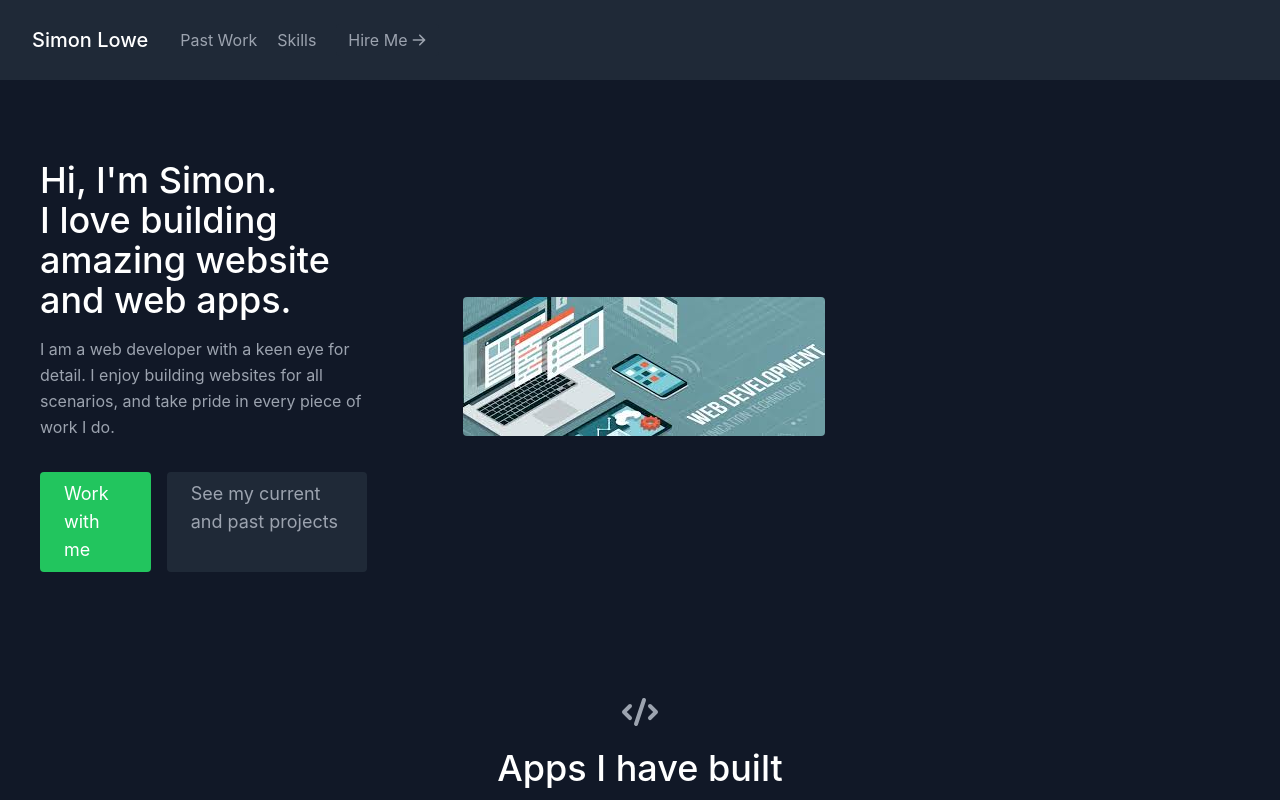
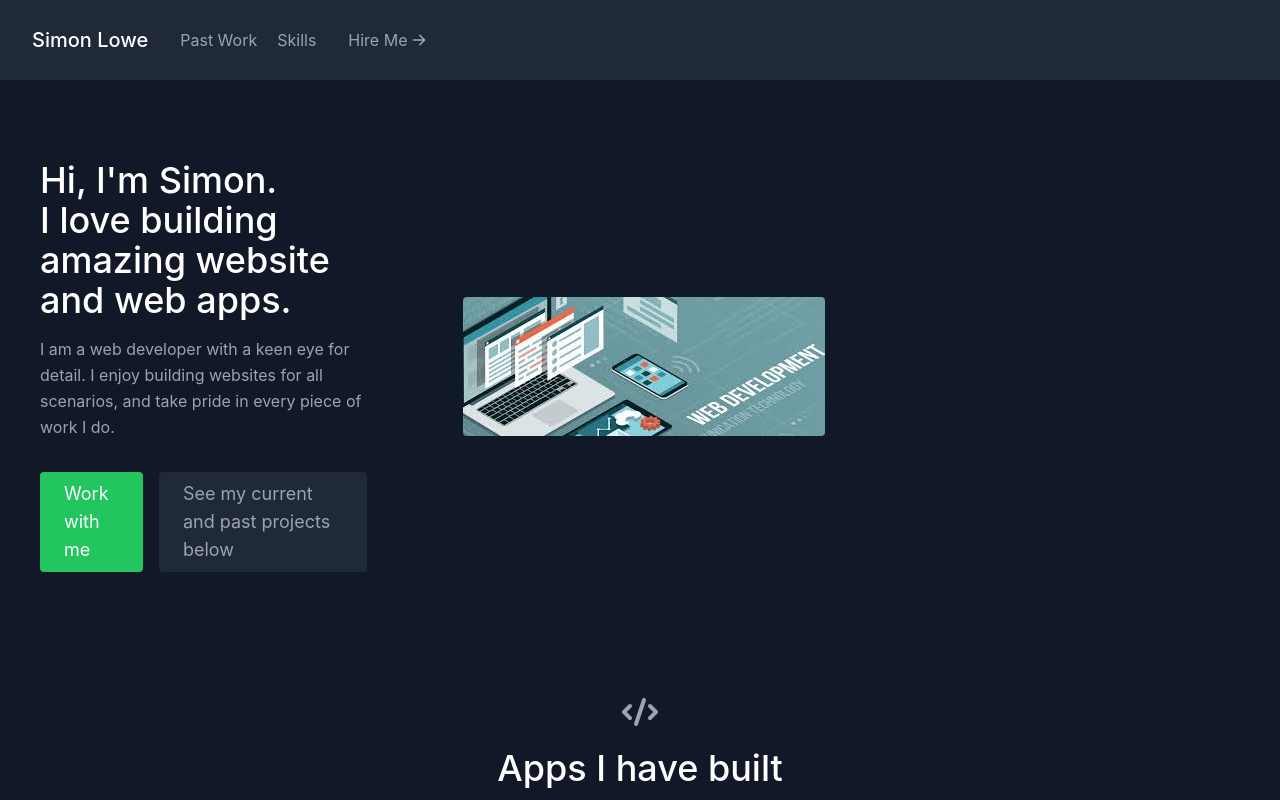
Before and after one commit to LoweSimon/portfolio-website, a React (Create React App) app: page / in a window 1280 px wide. Shown: the top 800 px of the page. Built offline with nearby package versions, Linux system fonts and the light colour scheme.

Commit message:
Amended text

```diff
--- a/src/components/About.js
+++ b/src/components/About.js
@@ -19,7 +19,7 @@ export default function About() {
                             Work with me
                         </a>
                         <a href="#projects" className="ml-4 inline-flex text-gray-400 bg-gray-800 border-0 py-2 px-6 focus:outline-none hover:bg-gray-700 hover:text-white rounded text-lg">
-                            See my current and past projects
+                            See my current and past projects below
                         </a>
                     </div>
                 </div>
```
